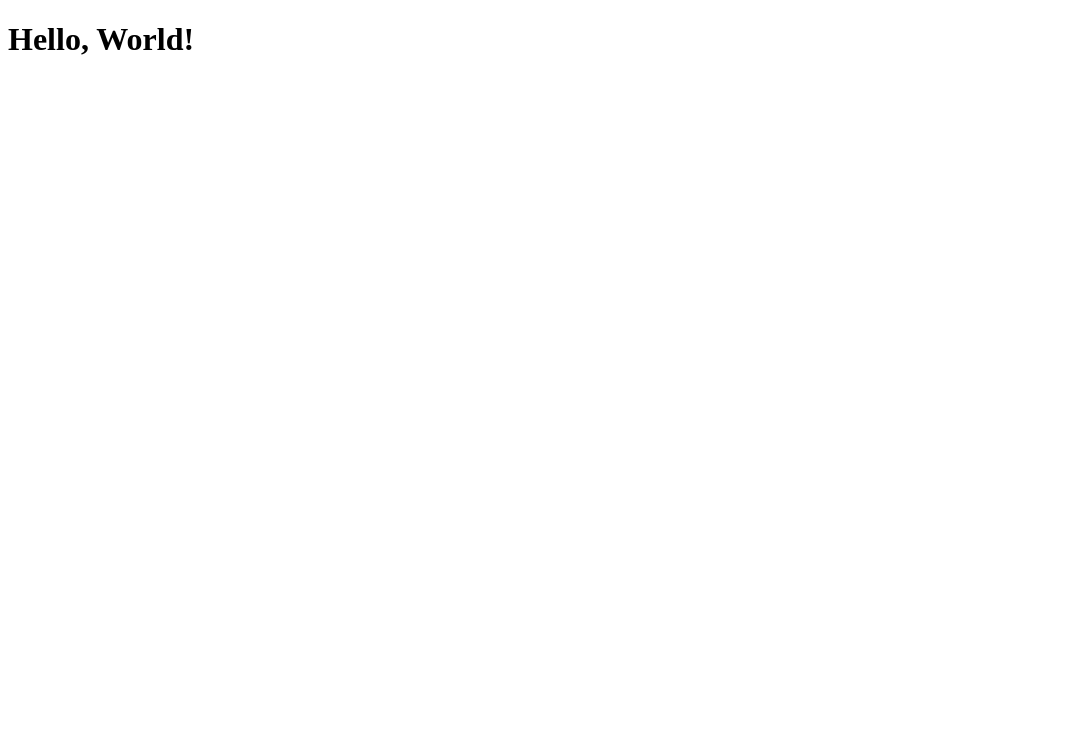
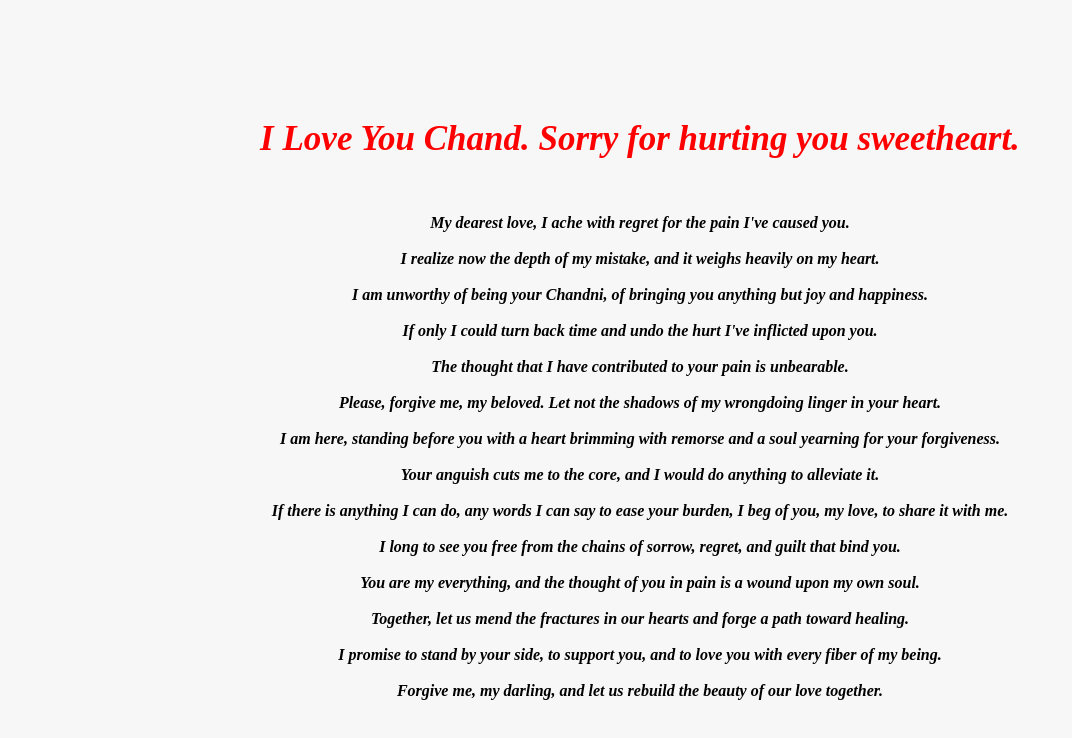
Before and after one commit to samie30/chand, a plain HTML site: page index.html in a window 1280 px wide. Shown: the whole page, without its empty margins (0-1072 px from the left). Drawn offline with Linux system fonts and the light colour scheme.

Commit message:
Update index.html

```diff
--- a/index.html
+++ b/index.html
@@ -1,12 +1,62 @@
 <!DOCTYPE html>
 <html lang="en">
 <head>
-    <meta charset="UTF-8">
-    <meta name="viewport" content="width=device-width, initial-scale=1.0">
-    <title>Your Website Title</title>
+<meta charset="UTF-8">
+<meta name="viewport" content="width=device-width, initial-scale=1.0">
+<title>Surprise Chand</title>
+<style>
+  body {
+    font-family: "Times New Roman", Times, serif;
+    display: flex;
+    flex-direction: column;
+    justify-content: center;
+    align-items: center;
+    height: 100vh;
+    background-color: #f7f7f7;
+    margin: 0;
+  }
+  .love-text {
+    font-size: 35px;
+    color: red;
+    font-weight: bold;
+    font-style: italic;
+    text-align: center;
+  }
+  .message {
+    font-weight: bold;
+    font-style: italic;
+    font-size: 1em;
+    text-align: center;
+    margin-top: 20px;
+    opacity: 0;
+    animation: fadeIn 3s forwards;
+  }
+
+  @keyframes fadeIn {
+    0% {
+      opacity: 0;
+    }
+    100% {
+      opacity: 1;
+    }
+  }
+</style>
 </head>
 <body>
-    <h1>Hello, World!</h1>
-    <!-- Add your website content here -->
+<p class="love-text">I Love You Chand. Sorry for hurting you sweetheart.</p>
+<p class="message">My dearest love, I ache with regret for the pain I've caused you. <br><br>
+I realize now the depth of my mistake, and it weighs heavily on my heart. <br><br>
+I am unworthy of being your Chandni, of bringing you anything but joy and happiness. <br><br>
+If only I could turn back time and undo the hurt I've inflicted upon you. <br><br>
+The thought that I have contributed to your pain is unbearable. <br><br>
+Please, forgive me, my beloved. Let not the shadows of my wrongdoing linger in your heart. <br><br>
+I am here, standing before you with a heart brimming with remorse and a soul yearning for your forgiveness. <br><br>
+Your anguish cuts me to the core, and I would do anything to alleviate it. <br><br>
+If there is anything I can do, any words I can say to ease your burden, I beg of you, my love, to share it with me. <br><br>
+I long to see you free from the chains of sorrow, regret, and guilt that bind you. <br><br>
+You are my everything, and the thought of you in pain is a wound upon my own soul. <br><br>
+Together, let us mend the fractures in our hearts and forge a path toward healing. <br><br>
+I promise to stand by your side, to support you, and to love you with every fiber of my being. <br><br>
+Forgive me, my darling, and let us rebuild the beauty of our love together.</p>
 </body>
 </html>
```
